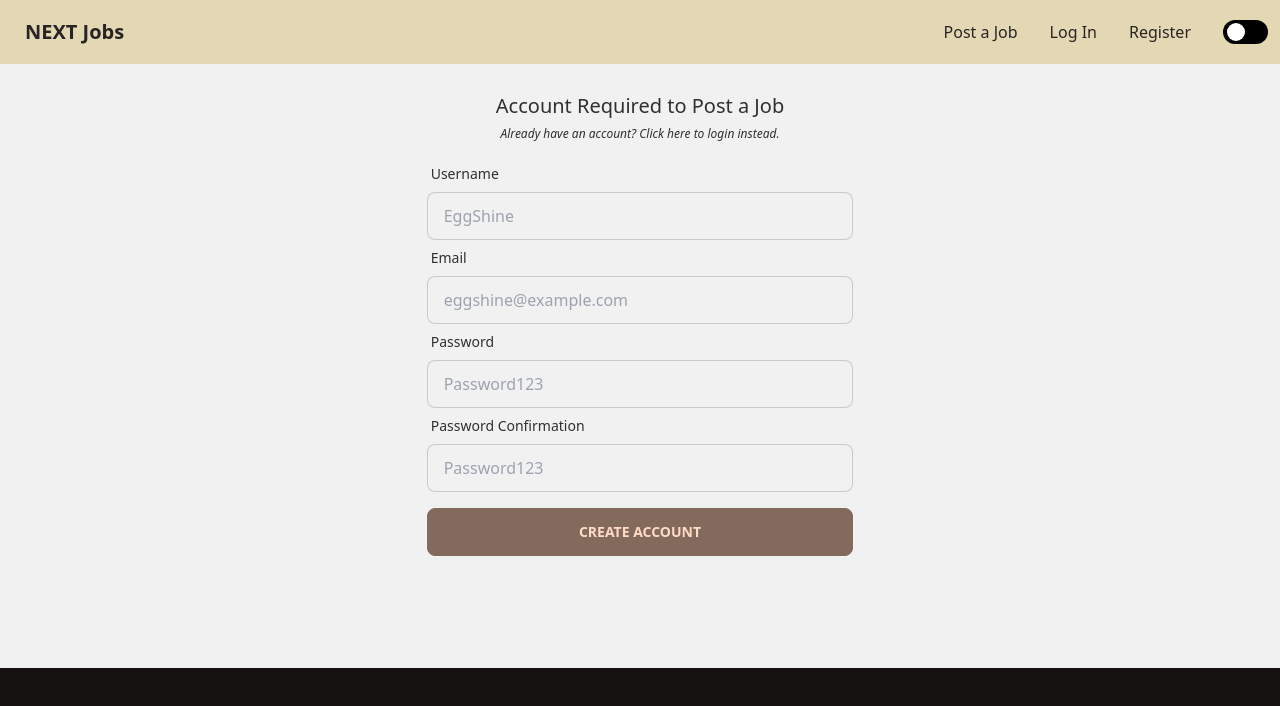
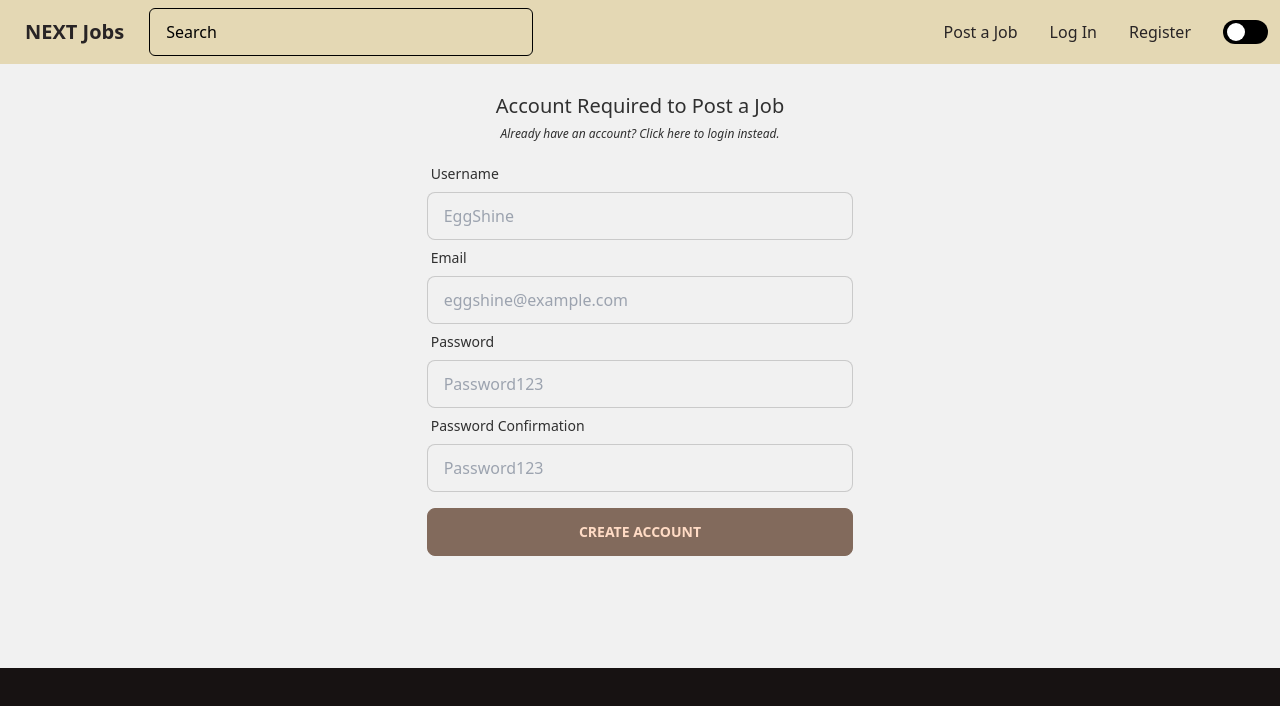
Before and after one commit to HedgieLovesCoding/next-frontend-jobs, a SvelteKit app: page /users/new in a window 1280 px wide. Shown: the top 706 px of the page. Built offline with nearby package versions, Linux system fonts and the light colour scheme; no server answers.

Commit message:
added search bar to nav

```diff
--- a/src/components/common/nav.svelte
+++ b/src/components/common/nav.svelte
@@ -33,6 +33,42 @@
 </script>
 
 <style>
+    .searchBarLight {
+            border-color:black;
+            border-radius:6px;
+        }
+
+    .searchBarDark {
+        border-color:white;
+        border-radius:6px;
+    }
+
+    .searchBarLight::placeholder { /* Chrome, Firefox, Opera, Safari 10.1+ */
+        color: black;
+        opacity: 1; /* Firefox */
+    }
+
+    .searchBarLight:-ms-input-placeholder { /* Internet Explorer 10-11 */
+        color: black;
+    }
+
+    .searchBarLight::-ms-input-placeholder { /* Microsoft Edge */
+        color: black;
+    }
+
+    .searchBarDark::placeholder { /* Chrome, Firefox, Opera, Safari 10.1+ */
+        color: white;
+        opacity: 1; /* Firefox */
+    }
+
+    .searchBarDark:-ms-input-placeholder { /* Internet Explorer 10-11 */
+        color: white;
+    }
+
+    .searchBarDark::-ms-input-placeholder { /* Microsoft Edge */
+        color: white;
+    }
+
     .switch {
         position: relative;
         display: inline-block;
@@ -94,7 +130,12 @@
 
 <div data-theme="{$themes[1]}" class="navbar bg-base-100 pb-0 pt-0" id="nav">
     <div class="flex-1">
-        <a href="/" class="btn btn-ghost normal-case text-xl">NEXT Jobs</a>
+        <a href="/" class="btn btn-ghost normal-case text-xl mr-2">NEXT Jobs</a>
+        {#if $themes[0] == 'lightMode'}
+            <input type="text" placeholder="Search" class="input input-bordered w-96 searchBarLight" />
+        {:else}
+            <input type="text" placeholder="Search" class="input input-bordered w-96 searchBarDark" />
+        {/if}
     </div>
     <div class="flex-none">
         <ul class="menu menu-horizontal px-1">
```
